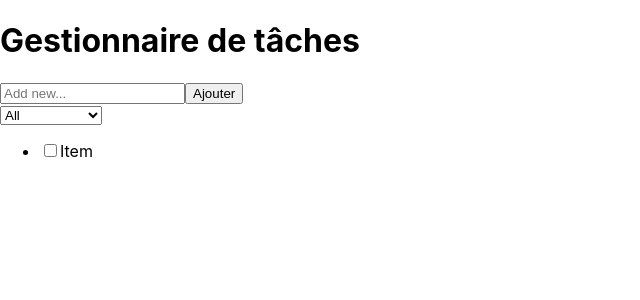
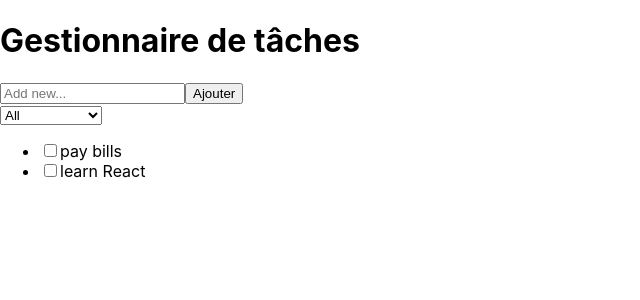
Before and after one commit to Thibaud-LAMON/reactjs-todolist, a React (Create React App) app in the folder todolist/: page / in a window 1280 px wide. Shown: the top 300 px of the page, without its empty margins (0-640 px from the left). Built offline with nearby package versions, Linux system fonts and the light colour scheme.

Commit message:
Conversion de l'interface en composants

```diff
--- a/todolist/src/App.js
+++ b/todolist/src/App.js
@@ -18,13 +18,9 @@ const Container = ({ children, title }) => {
   );
 };
 
-function App() {
-  const [items] = useState([
-    { id: 1, content: "pay bills", done: false },
-    { id: 2, content: "learn React", done: false },
-  ]);
+function Form() {
+  //Le formulaire est maintenant un composant
   return (
-    <Container title="Gestionnaire de tâches">
     <form className="input-group mb-3">
       {/* le formulaire contient un input et un bouton "Ajouter" */}
       <input
@@ -37,6 +33,12 @@ function App() {
         Ajouter
       </button>
     </form>
+  );
+}
+
+function Filters() {
+  //Ce composant permet d'afficher les différents filtres
+  return (
     <div className="d-flex justify-content-end align-items-center my-3 ">
       <select className="select form-select form-control form-control-sm">
         {/* liste de filtres */}
@@ -46,19 +48,53 @@ function App() {
         <option value="4">Has due date</option>
       </select>
     </div>
-      <ul className="list-group">
-        {/* liste non-ordonnée */}
+  );
+}
+
+//on récupère les propriétés de chaque item dans items
+function Item({ id, content, done }) {
+  //Ce composant affiche un item dans la liste
+  return (
     <li className="list-group-item">
       <input
         className="form-check-input"
         type="checkbox"
         aria-label="..."
+        checked={done}
       />
-          <span className="mx-3">Item</span>
+      {/* on vérifie si la tâche est faite avec checked={done} */}
+      <span className="mx-3">{content}</span>
+      {/* ici on a le contenu */}
     </li>
+  );
+}
+
+function List({ items }) {
+  //La liste des objets est un composant affichant une liste de compostants "Item"
+  return (
+    <ul className="list-group">
+      {/* liste non-ordonnée */}
+      {items.map((item) => (
+        //on fait correspondre le prop items...
+        <Item {...item} /> //... et on le destructure
+      ))}
     </ul>
+  );
+}
+
+function App() {
+  const [items] = useState([
+    { id: 1, content: "pay bills", done: false },
+    { id: 2, content: "learn React", done: false },
+  ]);
+  return (
+    <Container title="Gestionnaire de tâches">
+      <Form />
+      <Filters />
+      <List items={items} />
     </Container>
   );
 }
 
 export default App;
+//l'application ne peut pas encore fonctionner correctement du fait de l'absence de key chez les différentes entrées de la liste
```
Lines whose indentation alone changed are shown as unchanged.
